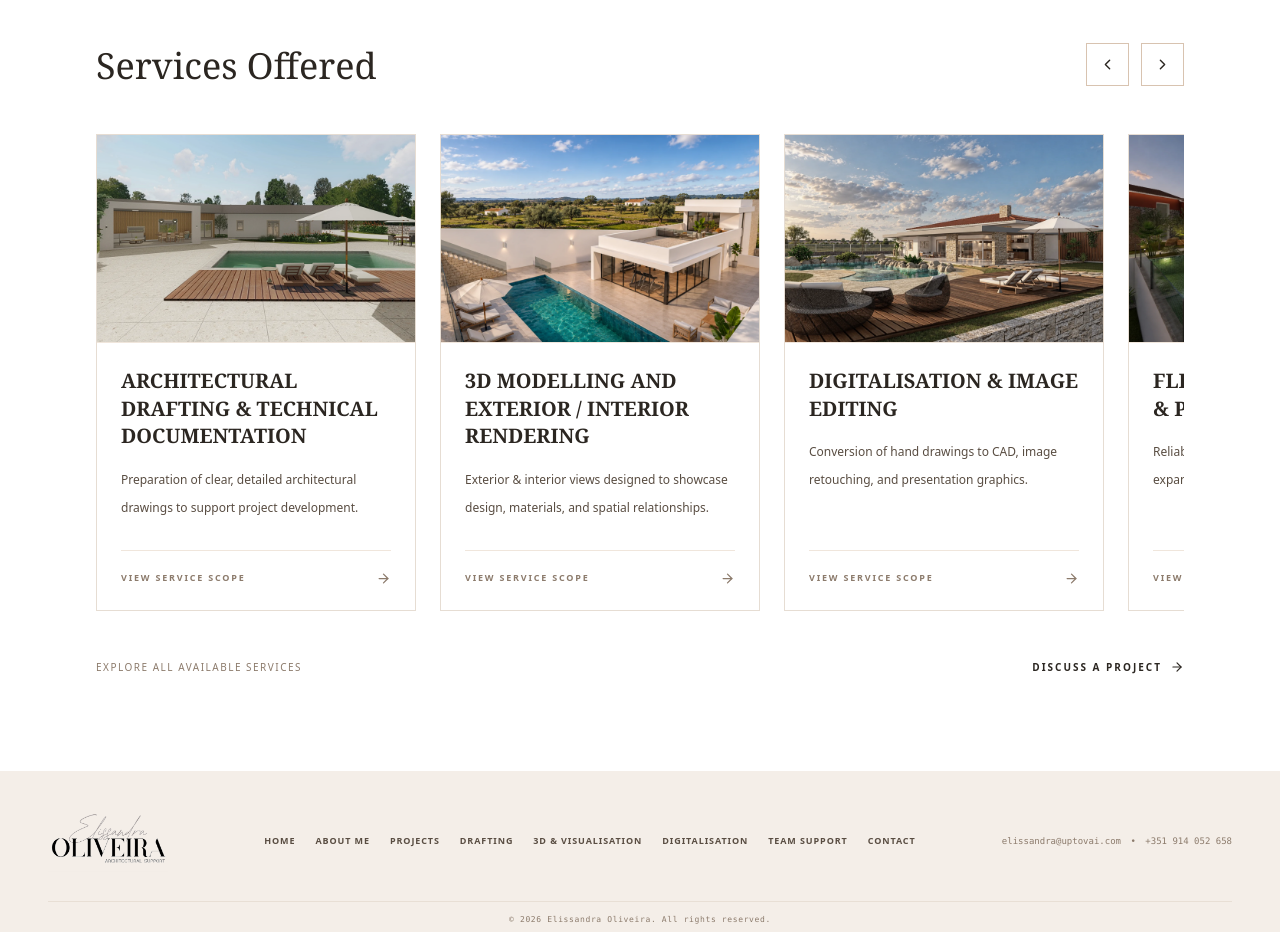
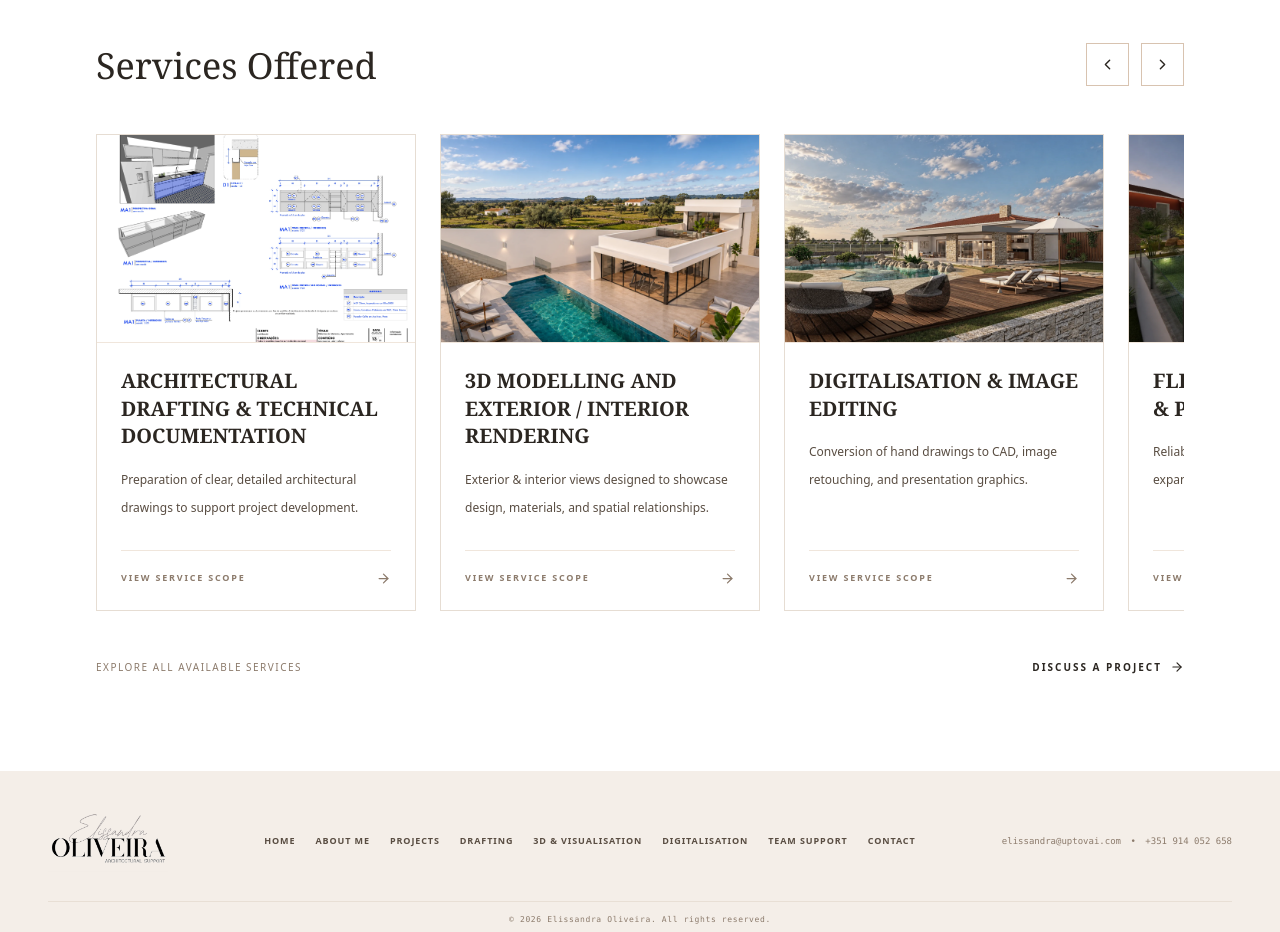
Before and after one commit to andersonato/landing-template, a Next.js app: page / in a window 1280 px wide. Shown: the part 1600-2532 px from the top of the page. Built offline with nearby package versions, Linux system fonts and the light colour scheme.

Commit message:
Use joinery image 5 for drafting service card

```diff
--- a/app/data/sections.js
+++ b/app/data/sections.js
@@ -18,7 +18,7 @@ export const serviceDetails = {
     icon: "FileText",
     tagline:
       "Preparation of clear, detailed architectural drawings to support project development.",
-    img: "/project-07.webp",
+    img: "/images/drafting/marcenaria/marcenaria%205.webp",
     deliverables: [
       "2D Technical Drafting",
       "Floor Plans & Elevations",
```
